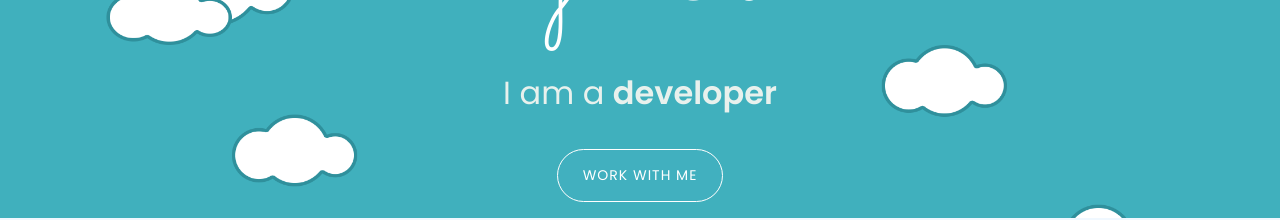
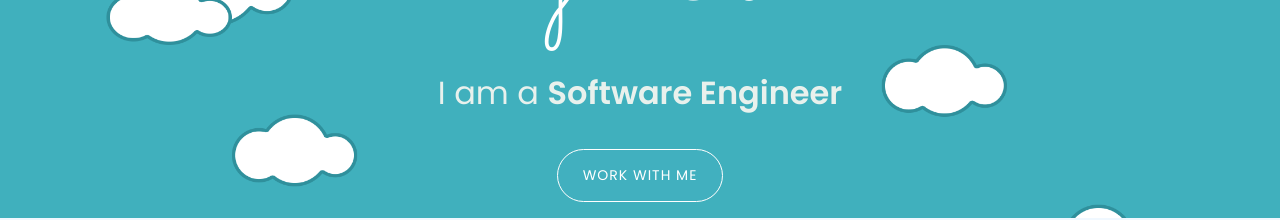
Before and after one commit to nagbhushank/my-portfolio, a React (Create React App) app: page / in a window 1280 px wide. Shown: the part 389-609 px from the top of the page. Built offline with nearby package versions, Linux system fonts and the light colour scheme.

Commit message:
first commit

```diff
--- a/src/Components/Title.jsx
+++ b/src/Components/Title.jsx
@@ -23,7 +23,7 @@ export default function Title() {
           <div style={{ width: "fit-content", margin: "auto" }}>
             <p className="name">Sagar Raut</p>
             <p className="sub-name">
-              I am a <b>developer</b>
+              I am a <b>Software Engineer</b>
             </p>
             <button className="btn outlined-white m-3" href="#contact">
               WORK WITH ME
```
